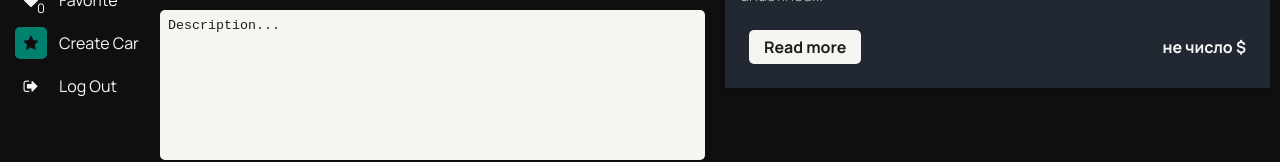
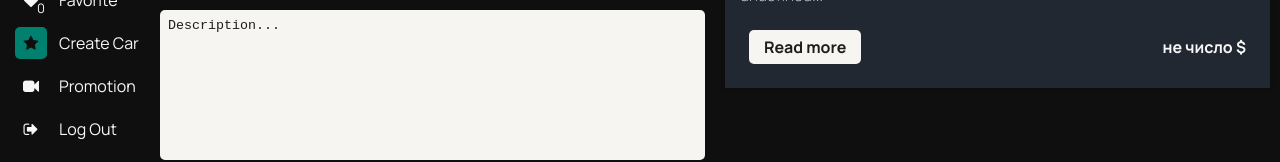
Before and after one commit to kashubyak/car-Catalog, a React (Vite) app: page /create-car in a window 1280 px wide. Both pictures are taken after a click on the button 168 px from the left and 50 px from the top of the page. Shown: the part 170-332 px from the top of the page. Built offline with nearby package versions, Linux system fonts and the light colour scheme; some icons are missing.

Commit message:
Preparations have been made for the creation of a section of a promo video with a custom player

```diff
--- /dev/null
+++ b/src/components/screens/promotionVideo/PromotionVideo.module.css
@@ -0,0 +1,3 @@
+.dFlex {
+	display: flex;
+}
--- /dev/null
+++ b/src/components/screens/promotionVideo/PromotionVideo.tsx
@@ -0,0 +1,21 @@
+import homeStyle from 'components/screens/home/main/ItemCar/CarItem.module.css'
+import { Header } from 'components/ui/header/Header'
+import { MenuLinks } from 'components/ui/navBar/menuLinks/MenuLinks'
+import { FC } from 'react'
+import { ISideBarState } from 'types/content.interface'
+import styles from './PromotionVideo.module.css'
+
+const PromotionVideo: FC<ISideBarState> = ({ activeMenuItem }) => {
+	return (
+		<div>
+			{/* @ts-ignore */}
+			<Header />
+			<div className={styles.dFlex}>
+				{/* @ts-ignore */}
+				<MenuLinks activeMenuItem={activeMenuItem} />
+				<div className={homeStyle.container}></div>
+			</div>
+		</div>
+	)
+}
+export { PromotionVideo }
--- a/src/components/ui/Router.tsx
+++ b/src/components/ui/Router.tsx
@@ -2,6 +2,7 @@ import { Favorites } from 'components/screens/Favorites/Favorites'
 import { CarDetail } from 'components/screens/carDetail/CarDetail'
 import { CreateCarForm } from 'components/screens/createCarForm/CreateCarForm'
 import { Home } from 'components/screens/home/Home'
+import { PromotionVideo } from 'components/screens/promotionVideo/PromotionVideo'
 import React, { useState } from 'react'
 import { BrowserRouter, Route, Routes } from 'react-router-dom'
 
@@ -28,6 +29,15 @@ const Router: React.FC = () => {
 					}
 					path='/favourite'
 				/>
+				<Route
+					element={
+						<PromotionVideo
+							setActiveMenuItem={setActiveMenuItem}
+							activeMenuItem='promotionVideo'
+						/>
+					}
+					path='/promotion-video'
+				/>
 
 				<Route path='*' element={<div>Page is not found! Sorry(</div>} />
 			</Routes>
--- a/src/components/ui/navBar/menuLinks/MenuLinks.tsx
+++ b/src/components/ui/navBar/menuLinks/MenuLinks.tsx
@@ -53,6 +53,17 @@ const MenuLinks: React.FC<ISideBarState> = ({ activeMenuItem }) => {
 									<span>Create Car</span>
 								</li>
 							</Link>
+							<Link to='/promotion-video'>
+								<li
+									className={`navItem ${
+										activeItem === 'promotionVideo' ? styles.active : ''
+									}`}
+									onClick={() => handleItemClick('promotionVideo')}
+								>
+									<i className='fa fa-video-camera' aria-hidden='true'></i>
+									<span>Promotion</span>
+								</li>
+							</Link>
 							<a>
 								<li
 									className={`navItem ${activeItem === 'logOut' ? styles.active : ''}`}
--- a/src/components/ui/navBar/menuLinks/menuLinks.module.css
+++ b/src/components/ui/navBar/menuLinks/menuLinks.module.css
@@ -1,7 +1,7 @@
 .containerLinks {
 	padding: 0rem 0.625rem;
 	height: 100%;
-	min-width: 9.375rem;
+	min-width: 150px;
 	margin-top: 6.25rem;
 	z-index: 3;
 }
```
